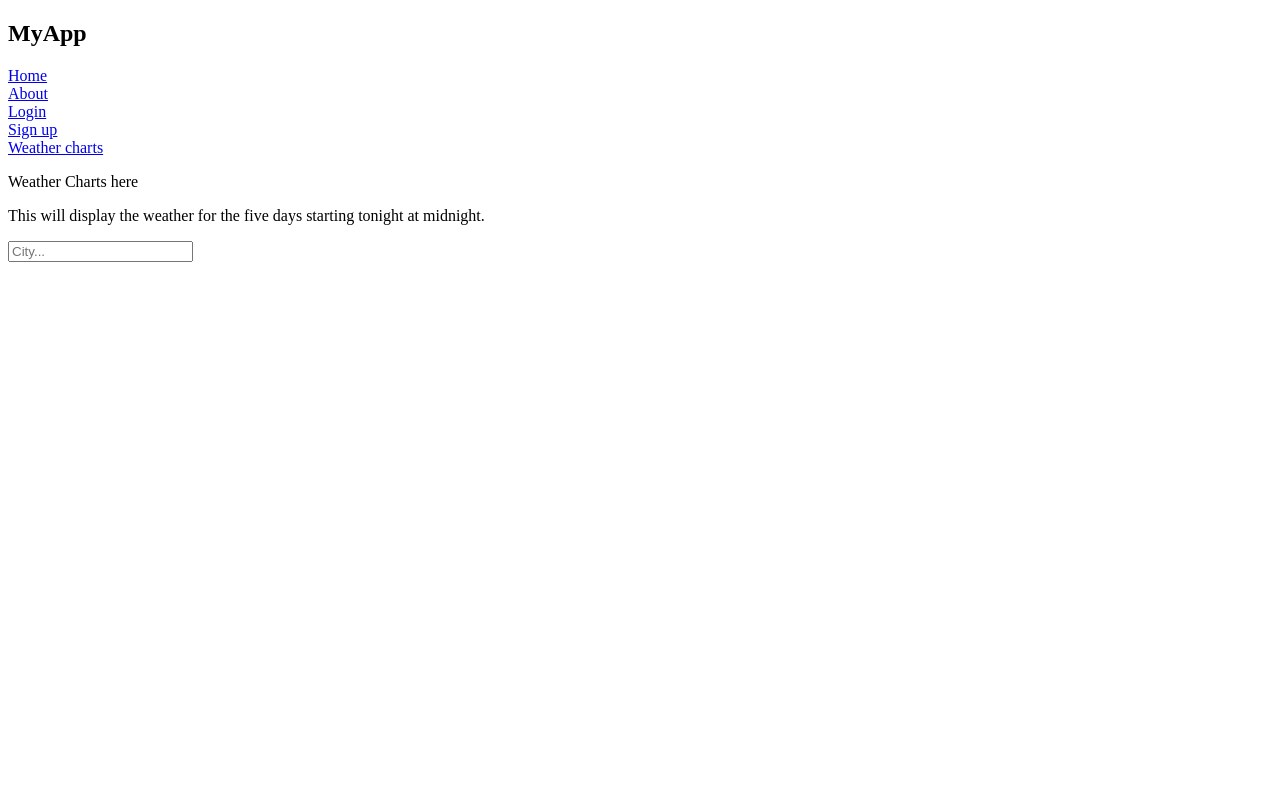
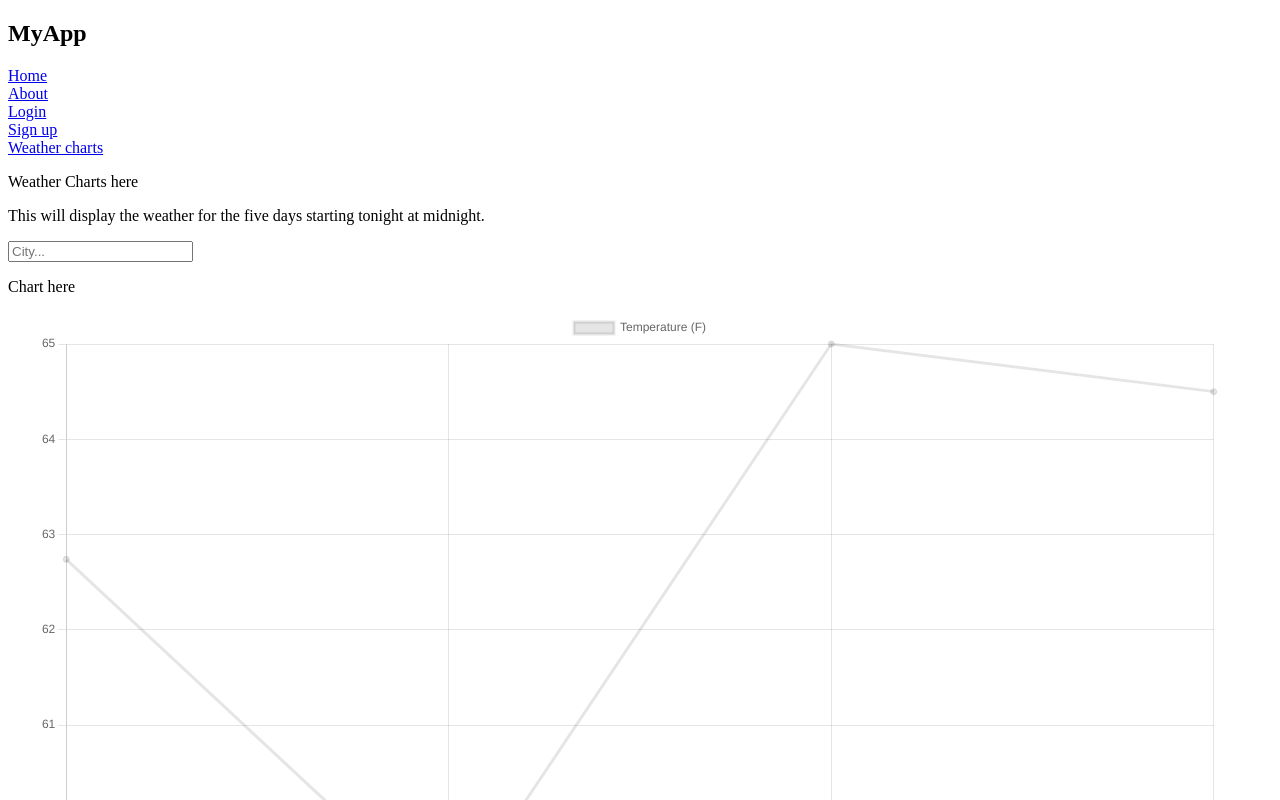
Before and after one commit to dlindqu3/weather-frontend, a React (Create React App) app: page /weather-charts in a window 1280 px wide. Shown: the top 800 px of the page. Built offline with nearby package versions, Linux system fonts and the light colour scheme.

Commit message:
initial chart.js charts

```diff
--- a/package.json
+++ b/package.json
@@ -7,7 +7,9 @@
     "@testing-library/react": "^13.4.0",
     "@testing-library/user-event": "^13.5.0",
     "axios": "^1.1.3",
+    "chart.js": "^3.9.1",
     "react": "^18.2.0",
+    "react-chartjs-2": "^4.3.1",
     "react-dom": "^18.2.0",
     "react-router-dom": "^6.4.2",
     "react-scripts": "5.0.1",
--- /dev/null
+++ b/src/components/LineChart.js
@@ -0,0 +1,29 @@
+import React, { useEffect, useState } from 'react'
+import { Line } from "react-chartjs-2"
+import { Chart as ChartJS } from 'chart.js/auto'
+
+function LineChart( props ) {
+
+  // chart.js requires "labels" array and "datasets" array
+  const chartData = {
+      labels: ['2022-11-01 18:00:00', '2022-11-01 21:00:00', '2022-11-02 00:00:00', '2022-11-02 03:00:00'],
+      datasets: [{
+        label: "Temperature (F)",
+        data: [62.74, 59, 65, 64.5]
+    }]
+    }
+
+  return (
+    <div>
+      <p>Chart here</p>
+
+    <Line
+      data={chartData}
+    />
+
+      { props.weatherData && console.log('weatherData from Charts: ', props.weatherData) }
+    </div>
+  )
+}
+
+export default LineChart
--- a/src/pages/WeatherCharts.js
+++ b/src/pages/WeatherCharts.js
@@ -1,4 +1,5 @@
 import React, { useState } from "react"
+import LineChart from "../components/LineChart"
 import axios from "axios"
 
 function WeatherCharts() {
@@ -39,7 +40,7 @@ function WeatherCharts() {
     let forecasts = []
     for (let i = 0; i < list.length; i++){
       let current = list[i]
-      forecasts.push([current.weather[0].main, current.main.temp])
+      forecasts.push([current.weather[0].main, current.main.temp, current.dt_txt])
     }
     console.log('forecasts: ', forecasts)
     setWeatherData(forecasts)
@@ -92,8 +93,10 @@ function WeatherCharts() {
         </form>
       )}
      {weatherData && weatherData.map((item, index) => {
-      return <p key={index}>{item[0]}, {item[1]}</p>
+      return <p key={index}>{item[0]}, {item[1]}, {item[2]}</p>
      })}
+
+     <LineChart />
     </div>
   );
 }
```
Also changed, not shown: 2 other files (tests, documents, lock files or other folders).
